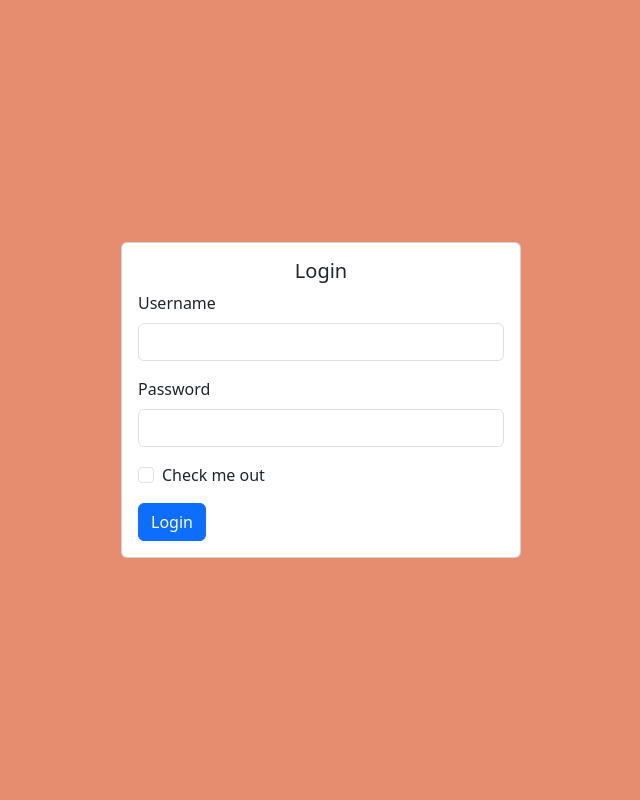
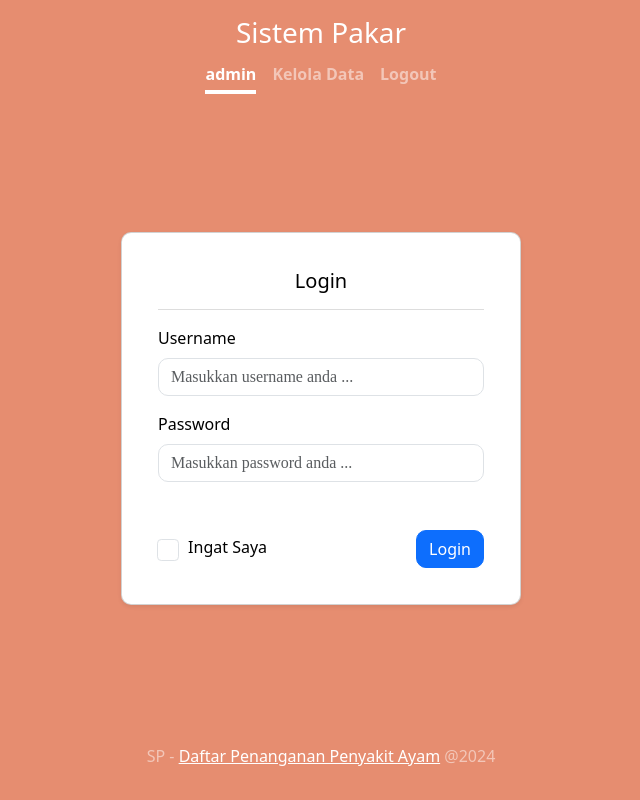
Before and after one commit to Rizalmhdz/sp-penyakit-ayam, a PHP site: page /login.php in a window 1280 px wide. Shown: the whole page, without its empty margins (319-959 px from the left). Run offline with PHP 8.4, Linux system fonts and the light colour scheme; a user stored in the database is signed in.

Commit message:
memperbaiki header dan footer login, index, diagnose

```diff
--- a/admin.php
+++ b/admin.php
@@ -95,5 +95,8 @@ if (isset($_POST['add_admin'])) {
         <br>
         <button type="submit" name="add_admin">Add Admin</button>
     </form>
+    <footer class="mt-auto text-white-50">
+      <p>SP - <a href="index.php" class="text-white">Daftar Penanganan Penyakit Ayam</a> @2024</p>
+    </footer>
 </body>
 </html>
--- a/login.php
+++ b/login.php
@@ -1,7 +1,6 @@
 <?php
-include 'db.php';
-
 session_start();
+require 'db.php'; // File ini berisi konfigurasi database Anda
 
 if ($_SERVER['REQUEST_METHOD'] == 'POST') {
     $username = $_POST['username'];
@@ -12,14 +11,21 @@ if ($_SERVER['REQUEST_METHOD'] == 'POST') {
     $stmt->bind_param('s', $username);
     $stmt->execute();
     $result = $stmt->get_result();
-    $user = $result->fetch_assoc();
 
-    if ($user && password_verify($password, $user['password'])) {
-        $_SESSION['username'] = $user['username'];
-        header('Location: index.php');
-        exit();
+    if ($result->num_rows > 0) {
+        $user = $result->fetch_assoc();
+        if (password_verify($password, $user['password'])) {
+            $_SESSION['user_id'] = $user['id'];
+            $_SESSION['username'] = $user['username'];
+            header('Location: admin.php');
+            exit();
+        } else {
+            $error = 'Invalid username or password';;
+
+        }
     } else {
-        $error = "Invalid username or password";
+        $error = 'Invalid username or password';
+
     }
 }
 ?>
@@ -29,43 +35,54 @@ if ($_SERVER['REQUEST_METHOD'] == 'POST') {
 <head>
     <title>Login</title>
     <link href="https://cdn.jsdelivr.net/npm/bootstrap@5.3.3/dist/css/bootstrap.min.css" rel="stylesheet">
-    <style>
-        body {
-            display: flex;
-            justify-content: center;
-            align-items: center;
-            height: 100vh;
-            background-color: #e68d70;
-        }
-        .card {
-            width: 100%;
-            max-width: 400px;
-        }
-    </style>
+    <link href="style.css" rel="stylesheet">
 </head>
-<body>
-    <div class="card">
+<body class="d-flex h-100 text-center">
+  <div class="cover-container d-flex w-100 h-100 p-3 mx-auto flex-column">
+    <header class="mb-auto text-center">
+      <h3 class="mb-0" onclick="window.location.href = 'index.php'" style="cursor: pointer;">Sistem Pakar</h3>
+      <nav class="nav nav-masthead justify-content-center mt-2">
+        <?php if (isset($_SESSION['username'])): ?>
+          <a class="nav-link fw-bold py-1 px-0 active" href="index.php"><?= $_SESSION['username'] ?></a>
+          <a class="nav-link fw-bold py-1 px-0" href="admin.php">Kelola Data</a>
+          <a class="nav-link fw-bold py-1 px-0" href="logout.php">Logout</a>
+        <?php else: ?>
+          <a class="nav-link fw-bold py-1 px-0 " aria-current="page" href="index.php">Home</a>
+          <a class="nav-link fw-bold py-1 px-0 active" href="login.php">Login</a>
+        <?php endif; ?>
+      </nav>
+    </header>
+
+    <div class="card card-login">
         <div class="card-body">
             <h5 class="card-title text-center">Login</h5>
             <?php if (isset($error)): ?>
                 <div class="alert alert-danger"><?= $error ?></div>
             <?php endif; ?>
+            <div class="divider"></div>
             <form method="post" action="login.php">
                 <div class="mb-3">
                     <label for="username" class="form-label">Username</label>
-                    <input type="text" class="form-control" id="username" name="username" required>
+                    <input type="text" class="form-control" id="username" name="username" placeholder="Masukkan username anda ..." required>
                 </div>
-                <div class="mb-3">
+                <div class="mb-5">
                     <label for="password" class="form-label">Password</label>
-                    <input type="password" class="form-control" id="password" name="password" required>
+                    <input type="password" class="form-control" id="password" name="password" placeholder="Masukkan password anda ..." required>
                 </div>
-                <div class="form-check mb-3">
-                    <input type="checkbox" class="form-check-input" id="exampleCheck1">
-                    <label class="form-check-label" for="exampleCheck1">Check me out</label>
+                <div class="d-flex justify-content-between align-items-center">
+                    <div class="form-check form-check-inline">
+                        <input type="checkbox" class="form-check-input" id="rememberMe">
+                        <label class="form-check-label" for="rememberMe">Ingat Saya</label>
+                    </div>
+                    <button type="submit" class="btn btn-primary">Login</button>
                 </div>
-                <button type="submit" class="btn btn-primary">Login</button>
             </form>
         </div>
     </div>
+
+    <footer class="mt-auto text-white-50">
+      <p>SP - <a href="index.php" class="text-white">Daftar Penanganan Penyakit Ayam</a> @2024</p>
+    </footer>
+  </div>
 </body>
 </html>
--- a/result.php
+++ b/result.php
@@ -39,7 +39,7 @@ $diagnosis = $_SESSION['diagnosis'];
     </main>
 
     <footer class="mt-auto text-white-50">
-      <p>Cover template for <a href="https://getbootstrap.com/" class="text-white">Bootstrap</a>, by <a href="https://twitter.com/mdo" class="text-white">@mdo</a>.</p>
+      <p>SP - <a href="index.php" class="text-white">Daftar Penanganan Penyakit Ayam</a> @2024</p>
     </footer>
   </div>
 
@@ -53,5 +53,6 @@ $diagnosis = $_SESSION['diagnosis'];
       doc.save('diagnosis_report.pdf');
     }
   </script>
+
 </body>
 </html>
--- a/sql/database_setup.sql
+++ b/sql/database_setup.sql
@@ -48,8 +48,8 @@ CREATE TABLE rule_symptoms (
 
 
 INSERT INTO users (username, password) VALUES
-('admin', 'admin'), -- password: admin
-('user1', '$2y$10$0GxxSsmkvVzq4N0K6IXS7OHBZeqZrMWbS.vrOxE7IfzffMQKKpiKq'); -- password: user1
+('admin', '$2y$10$YM2moLoYheAtjSo.ETD9rO3hDBGXWinVUDeStLVS9q6cSsUOSi1tm'), -- password: admin    ||||| debug -> password_hash($password, PASSWORD_BCRYPT)
+('user1', '$2y$10$iSwqS9Add1I27oM./tOpPu0DzHPAvlCGpuLyEsZiJEgDhwmrBUyYe'); -- password: user1    ||||| debug -> password_hash($password, PASSWORD_BCRYPT)
 
 
 INSERT INTO symptoms (code, name) VALUES
--- a/style.css
+++ b/style.css
@@ -186,14 +186,10 @@ button:focus {
   color: #000000; /* Set the label color to black for better visibility */
 }
 
-/*
-body {
-  display: flex;
-  justify-content: center;
-  align-items: center;
-  height: 100vh;
-  background-color: #f8f9fa;
-} */
+.card-login {
+  width: 100%;
+  max-width: 400px;
+}
 
 .cover-container {
   width: 100%;
@@ -210,6 +206,84 @@ body {
   margin-top: auto;
 }
 
-.symptom-question {
-  display: none;
+
+body {
+  display: flex;
+  align-items: center;
+  justify-content: center;
+  height: 100%;
+  width: 100%;
+  margin: 0;
+  background-color: #e68d70;
+  color: white;
 }
+
+.cover-container {
+  max-width: 100%;
+  display: flex;
+  flex-direction: column;
+  justify-content: center;
+  align-items: center;
+  min-height: 100vh;
+}
+
+.card-login {
+  width: 100%;
+  max-width: 400px;
+  background: #fff;
+  color: #000;
+  padding: 20px;
+  border-radius: 10px;
+  box-shadow: 0 0.125rem 0.25rem rgba(0, 0, 0, 0.075);
+}
+
+.form-label {
+  text-align: left;
+  display: block;
+}
+
+.form-control {
+  border-radius: 10px;
+}
+
+.form-check-inline .form-check-input {
+  margin-right: 0.3rem;
+}
+
+.form-check-inline .form-check-label {
+  margin-left: 0.3rem;
+}
+
+.divider {
+  border-bottom: 1px solid #ddd;
+  margin: 1rem 0;
+}
+
+.btn-primary {
+  border-radius: 10px;
+}
+
+.btn-primary.float-end {
+  margin-top: 1rem;
+}
+
+.nav-masthead .nav-link {
+  font-weight: 700;
+  color: rgba(255, 255, 255, .5);
+  border-bottom: .25rem solid transparent;
+}
+
+.nav-masthead .nav-link:hover,
+.nav-masthead .nav-link:focus {
+  border-bottom-color: rgba(255, 255, 255, .25);
+}
+
+.nav-masthead .active {
+  color: #fff;
+  border-bottom-color: #fff;
+}
+
+footer {
+  margin-top: 2rem;
+  color: rgba(0, 0, 0, .5);
+}
```
Also changed, not shown: diagnose.php (+29 -9 lines), index.php (+6 -4 lines).
